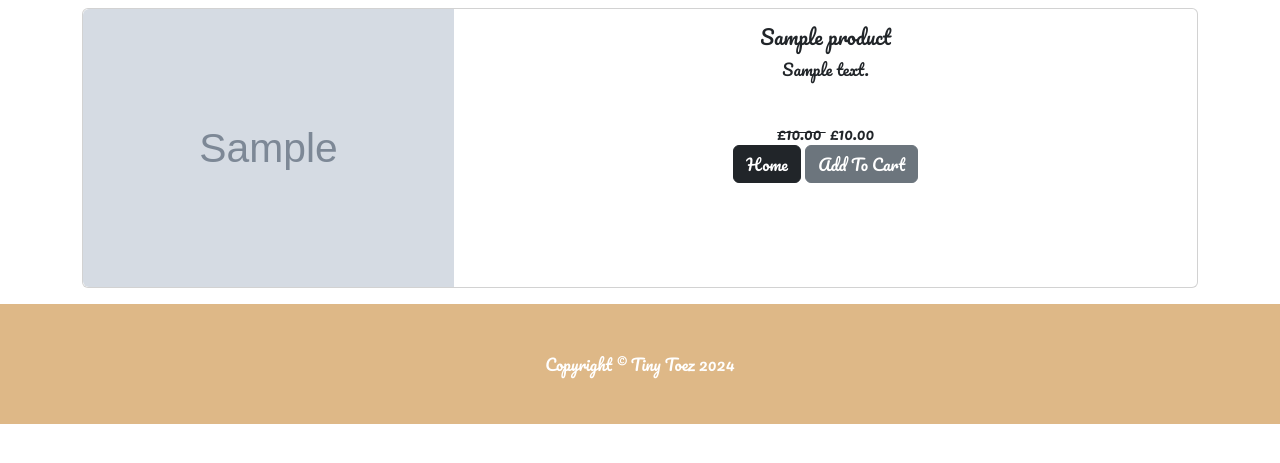
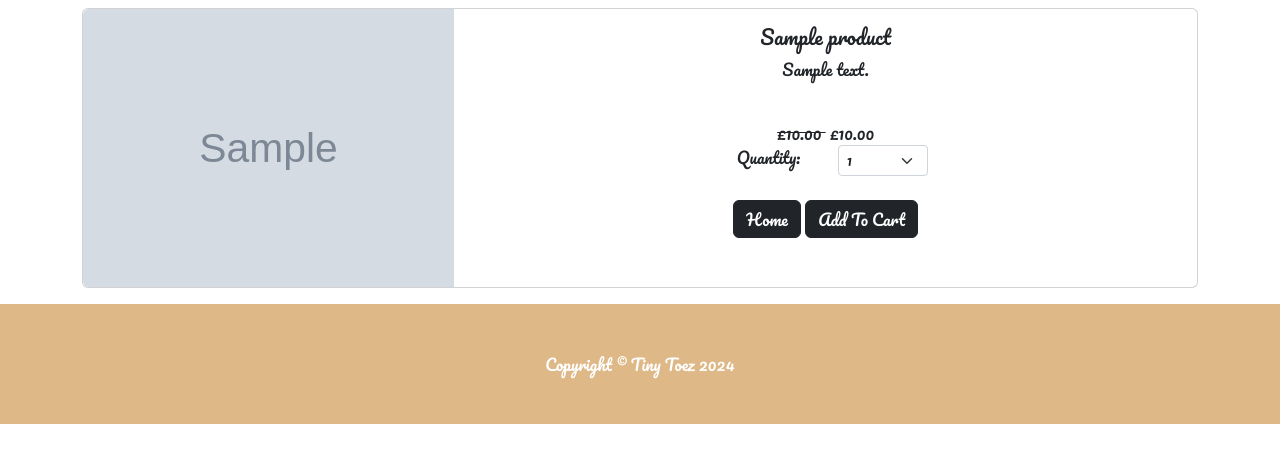
Before and after one commit to Aaron080913/Ecommerce_project, a Django app: page /product/1 in a window 1280 px wide. Shown: the part 56-519 px from the top of the page. Run offline with Django 5.2, Linux system fonts and the light colour scheme; tables that the repository leaves empty hold one stand-in row (values such as "Sample post"); grey boxes marked "Sample" are stand-in pictures; some libraries are stand-ins or nearby versions.

Commit message:
added quantities option for cart summary

```diff
--- a/cart/cart.py
+++ b/cart/cart.py
@@ -11,13 +11,14 @@ class Cart():
 			cart = self.session['session_key'] = {}
 		self.cart = cart
 
-	def add(self, product):
+	def add(self, product, quantity):
 		product_id = str(product.id)
+		product_qty = str(quantity)
 
 		if product_id in self.cart:
 			pass
 		else:
-			self.cart[product_id] = {'price': str(product.price)}
+			self.cart[product_id] = int(product_qty)
 
 		self.session.modified = True
 
@@ -29,3 +30,7 @@ class Cart():
 		products = Product.objects.filter(id__in=product_ids)
 
 		return products
+
+	def get_quants(self):
+		quantities = self.cart
+		return quantities
--- a/store/templates/product.html
+++ b/store/templates/product.html
@@ -30,13 +30,26 @@
               {% else %}
                   £{{ product.price }}
                   <br>
-                  ID-{{ product.id }}
+
 
 
               {% endif %}
-
+              <div class="row justify-content-center">
+                <div class="col-md-2">Quantity:</div>
+                            <div class="col-md-2">
+                            <select class="form-select form-select-sm" id="qty-cart">
+                              <option value="1">1</option>
+                              <option value="2">2</option>
+                              <option value="3">3</option>
+                              <option value="4">4</option>
+                              <option value="5">5</option>
+                            </select>
+                            </div>
+                        </div>
+            </div>
+              <center>
               <a href="{% url 'home' %}" class="btn btn-dark">Home</a>
-              <button type="button" value="{{ product.id }}" class="btn btn-secondary" id="add-cart">Add To Cart</button>
+              <button type="button" value="{{ product.id }}" class="btn btn-dark" id="add-cart">Add To Cart</button>
 
               </center>
             </div>
@@ -54,6 +67,7 @@
         url: '{% url 'cart_add' %}',
         data: {
             product_id: $('#add-cart').val(),
+            product_qty: $('#qty-cart option:selected').text(),
             csrfmiddlewaretoken: '{{ csrf_token }}',
             action: 'post'
         },
```
Also changed, not shown: cart/templates/cart_summary.html (+22 -1 lines), cart/views.py (+4 -3 lines).
